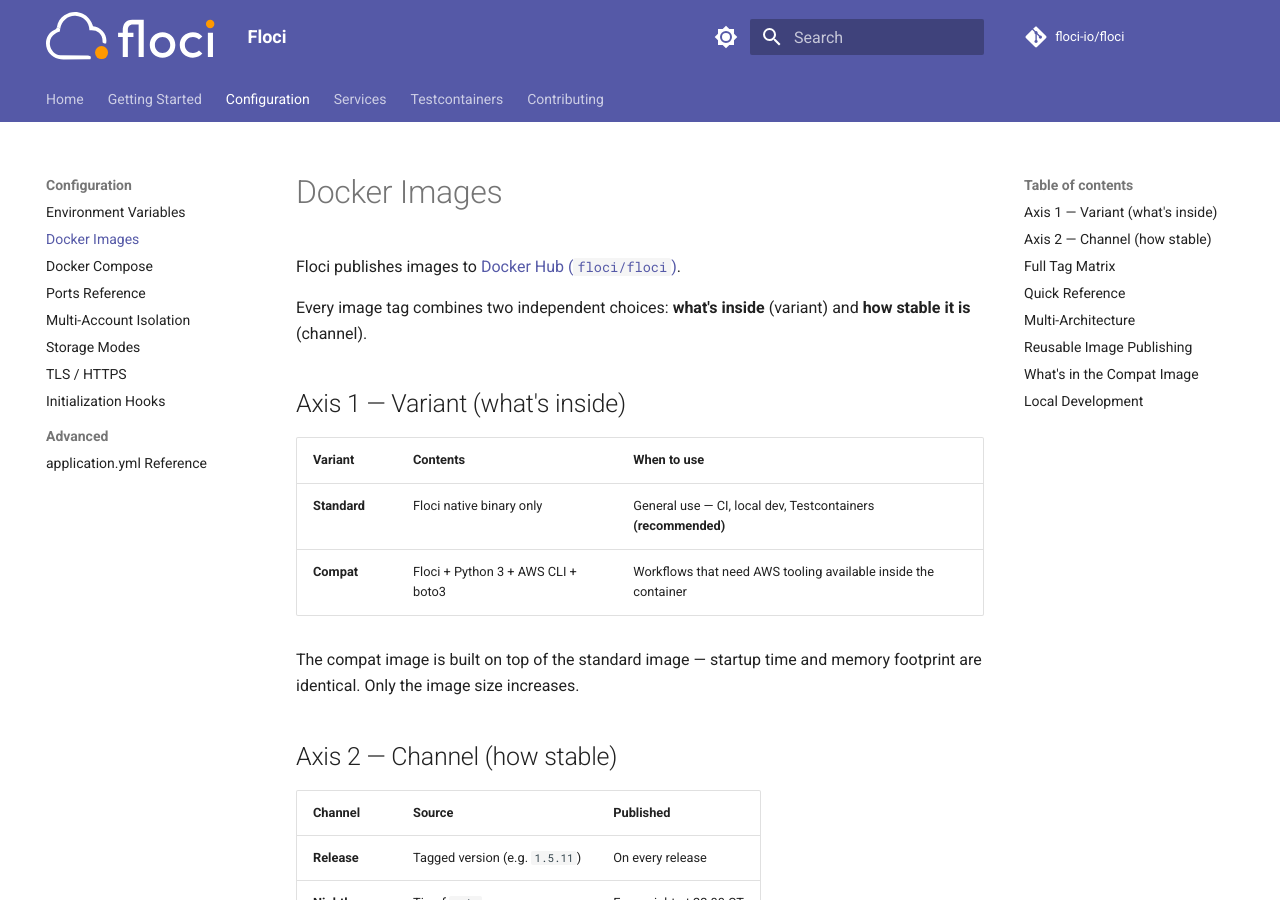
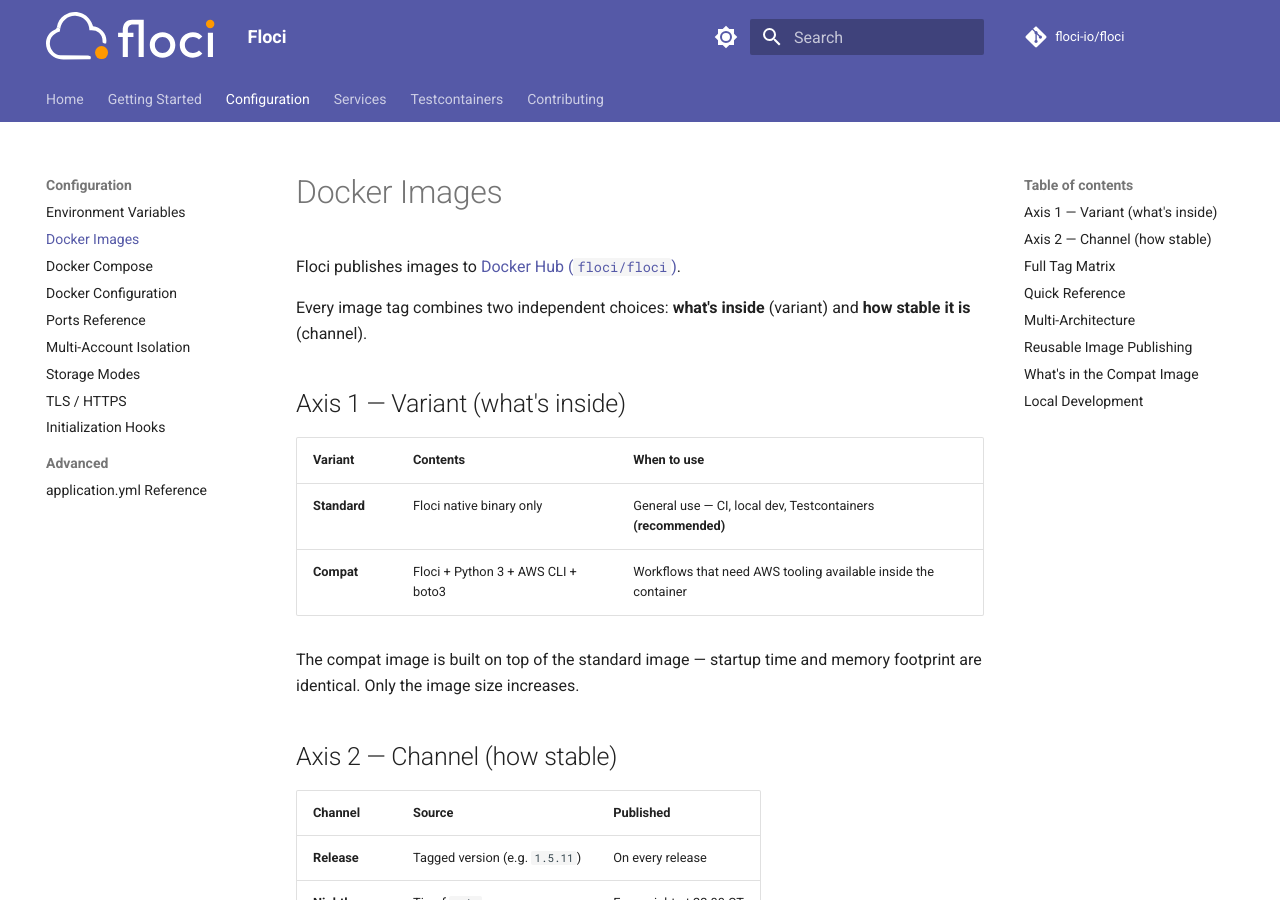
Before and after one commit to ryan00x/aws-terraform-ci-validation, an MkDocs documentation site: the page built from docs/configuration/docker-images.md, in a window 1280 px wide and 900 px high. Built offline with MkDocs 1.6.1 and Material for MkDocs 9.7.7, drawn with Linux system fonts in a browser that asks for light colours; comment, search, counter and statistics services are not loaded; some of the changed lines change nothing that is shown.

Commit message:
docs: restore navigation for existing pages (#2252)

```diff
--- a/mkdocs.yml
+++ b/mkdocs.yml
@@ -65,6 +65,7 @@
     - Environment Variables: configuration/environment-variables.md
     - Docker Images: configuration/docker-images.md
     - Docker Compose: configuration/docker-compose.md
+    - Docker Configuration: configuration/docker.md
     - Ports Reference: configuration/ports.md
     - Multi-Account Isolation: configuration/multi-account.md
     - Storage Modes: configuration/storage.md
@@ -80,6 +81,7 @@
     - SES: services/ses.md
     - S3: services/s3.md
     - S3 Tables: services/s3tables.md
+    - S3 Vectors: services/s3vectors.md
     - DynamoDB: services/dynamodb.md
     - Lambda: services/lambda.md
     - Lambda MicroVMs: services/lambda-microvms.md
@@ -99,6 +101,7 @@
     - RDS: services/rds.md
     - RDS Data API: services/rds-data.md
     - MSK (Kafka): services/msk.md
+    - Amazon MQ: services/amazonmq.md
     - Glue: services/glue.md
     - Neptune: services/neptune.md
     - DocumentDB: services/docdb.md
@@ -123,6 +126,7 @@
     - Bedrock AgentCore: services/bedrock-agentcore.md
     - ELB v2: services/elb.md
     - Auto Scaling: services/autoscaling.md
+    - Application Auto Scaling: services/applicationautoscaling.md
     - Elastic Beanstalk: services/elastic-beanstalk.md
     - CodeBuild: services/codebuild.md
     - AWS Batch: services/batch.md
```
Also changed, not shown: 1 other file.
